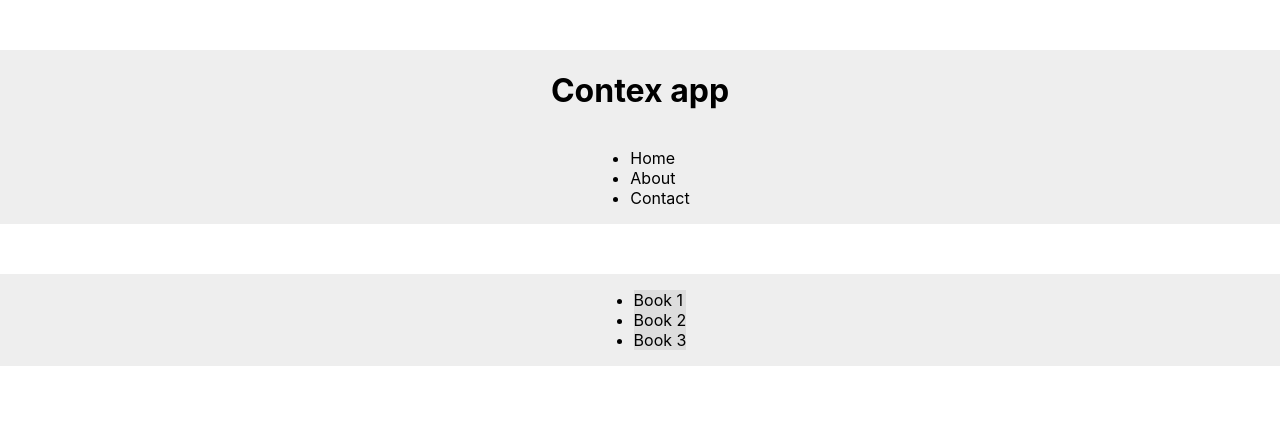
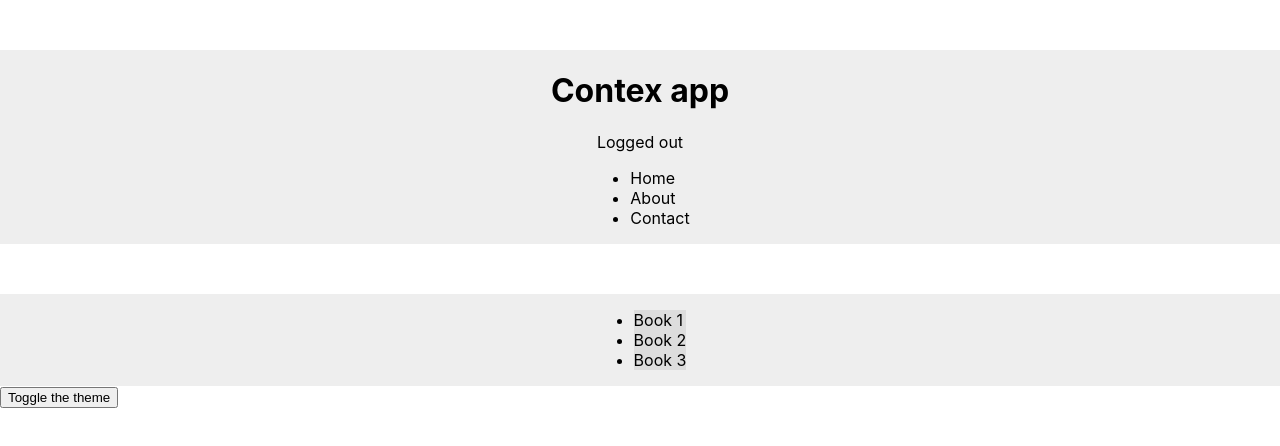
Before and after one commit to nanaji0133/ReactJS-Course, a React (Create React App) app: page / in a window 1280 px wide. Shown: the top 446 px of the page. Built offline with nearby package versions, Linux system fonts and the light colour scheme.

Commit message:
accessing multiple contexts

```diff
--- a/src/App.js
+++ b/src/App.js
@@ -1,6 +1,8 @@
 import React from 'react';
 import BookList from './components/BookList';
 import Navbar from './components/Navbar';
+import ThemeToggle from './components/ThemeToggle';
+import AuthContextProvider from './context/AuthContext';
 import ThemeContextProvider from "./context/ThemeContext";
 import "./index.css";
 
@@ -9,8 +11,11 @@ function App ()
     return (
         <div>
             <ThemeContextProvider>
-                <Navbar />
-                <BookList />
+                <AuthContextProvider>
+                    <Navbar />
+                    <BookList />
+                </AuthContextProvider>
+                <ThemeToggle />
             </ThemeContextProvider>
         </div>
     );
--- a/src/components/Navbar.js
+++ b/src/components/Navbar.js
@@ -1,17 +1,26 @@
 import React, { Component } from 'react';
+import { AuthContex } from '../context/AuthContext';
 import { ThemeContex } from '../context/ThemeContext';
 
 class Navbar extends Component
 {
-    static contextType = ThemeContex;
+    // static contextType = ThemeContex;
     render ()
     {
-        const { isLight, light, dark } = this.context;
+        return (
+            <AuthContex.Consumer>{ authContext => (
+                <ThemeContex.Consumer>{ themeContext =>
+                {
+                    const { isAuthenticated, handleAuthChange } = authContext;
+                    const { isLight, light, dark } = themeContext;
                     const theme = isLight ? light : dark;
                     return (
                         <div className="navbar"
                             style={ { backgroundColor: theme.bg, color: theme.syntex } }>
                             <h1>Contex app</h1>
+                            <div onClick={ handleAuthChange }>
+                                { isAuthenticated ? "Logged in" : "Logged out" }
+                            </div>
                             <ul>
                                 <li>Home</li>
                                 <li>About</li>
@@ -19,6 +28,10 @@ class Navbar extends Component
                             </ul>
                         </div>
                     );
+                } }</ThemeContex.Consumer>
+            ) }
+            </AuthContex.Consumer>
+        );
     }
 }
 
--- /dev/null
+++ b/src/components/ThemeToggle.js
@@ -0,0 +1,16 @@
+import React, { Component } from 'react';
+import { ThemeContex } from '../context/ThemeContext';
+
+class ThemeToggle extends Component
+{
+    static contextType = ThemeContex;
+    render ()
+    {
+        const { handleChange } = this.context;
+        return (
+            <button onClick={ handleChange }>Toggle the theme</button>
+        );
+    }
+}
+
+export default ThemeToggle;
--- /dev/null
+++ b/src/context/AuthContext.js
@@ -0,0 +1,23 @@
+import React, { Component, createContext } from 'react';
+
+export const AuthContex = createContext();
+
+class AuthContextProvider extends Component
+{
+    state = { isAuthenticated: false };
+
+    handleAuthChange = (event) =>
+    {
+        this.setState({ isAuthenticated: !this.state.isAuthenticated });
+    };
+    render ()
+    {
+        return (
+            <AuthContex.Provider value={ { ...this.state, handleAuthChange: this.handleAuthChange } }>
+                { this.props.children }
+            </AuthContex.Provider >
+        );
+    }
+}
+
+export default AuthContextProvider;
--- a/src/context/ThemeContext.js
+++ b/src/context/ThemeContext.js
@@ -11,10 +11,15 @@ class ThemeContexProvider extends Component
         light: { syntax: "#555", ui: "#ddd", bg: "#eee" },
         dark: { syntax: "#ddd", ui: "#333", bg: "#555" }
     };
+
+    handleChange = (event) =>
+    {
+        this.setState({ isLight: !this.state.isLight });
+    };
     render ()
     {
         return (
-            <ThemeContex.Provider value={ { ...this.state } }>
+            <ThemeContex.Provider value={ { ...this.state, handleChange: this.handleChange } }>
                 { this.props.children }
             </ThemeContex.Provider>
         );
```
Lines whose indentation alone changed are shown as unchanged.
